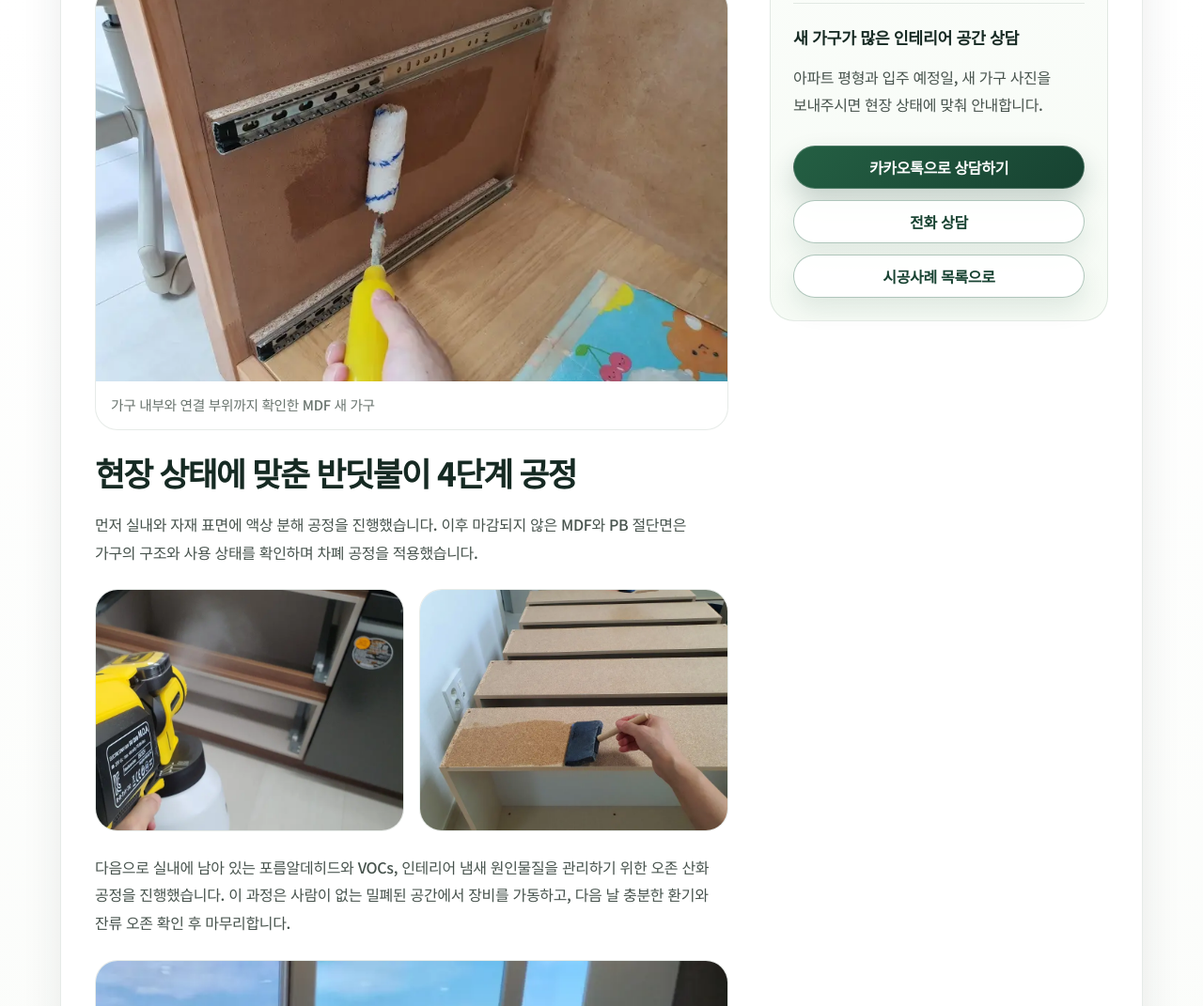
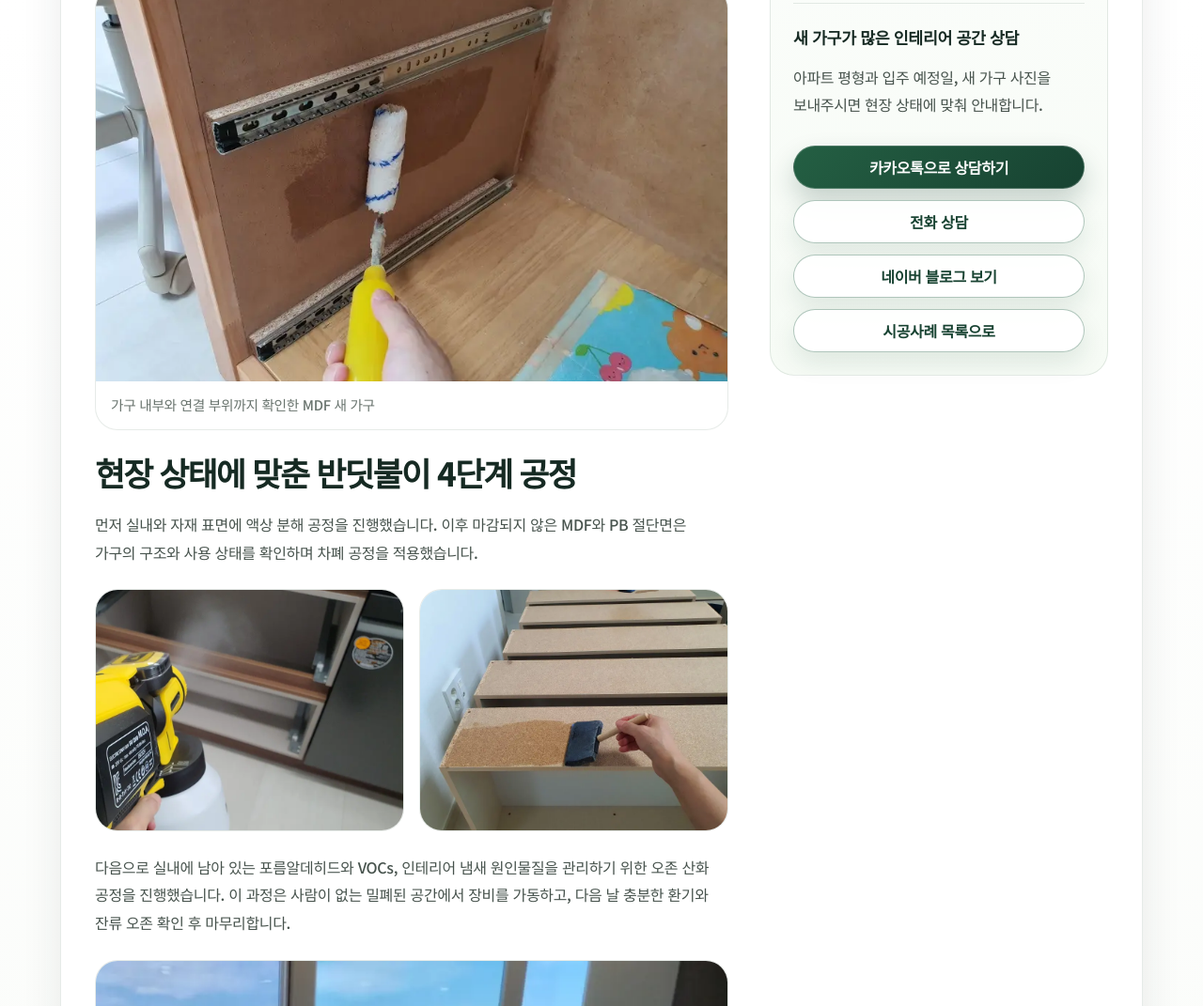
Before and after one commit to kclee0903-dotcom/banditbully-mapo-homepage, a website: page cases/case-010.html in a window 1280 px wide. Shown: the part 2262-3333 px from the top of the page at 94% size. Drawn offline with Linux system fonts and the light colour scheme; files that its build step writes are made by us from their sources.

Commit message:
case-010.html 네이버 블로그 링크 추가

```diff
--- a/cases/case-010.html
+++ b/cases/case-010.html
@@ -112,6 +112,7 @@
               <p>아파트 평형과 입주 예정일, 새 가구 사진을 보내주시면 현장 상태에 맞춰 안내합니다.</p>
               <a class="button button--primary" href="https://open.kakao.com/o/scaooume" target="_blank" rel="noopener noreferrer">카카오톡으로 상담하기</a>
               <a class="button button--secondary" href="tel:01099213632">전화 상담</a>
+              <a class="button button--secondary" href="https://blog.naver.com/kueeun" target="_blank" rel="noopener noreferrer">네이버 블로그 보기</a>
               <a class="button button--secondary" href="cases.html">시공사례 목록으로</a>
             </div>
           </aside>
```
